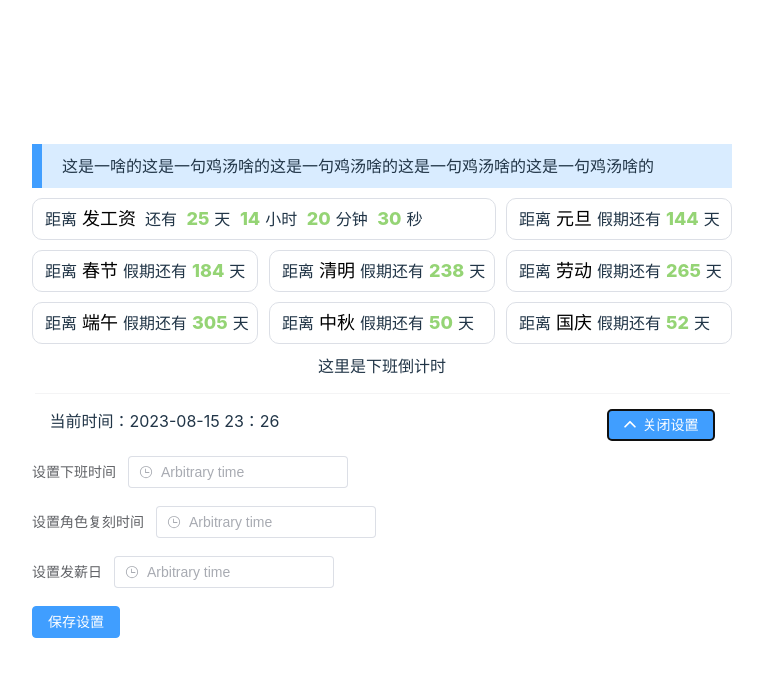
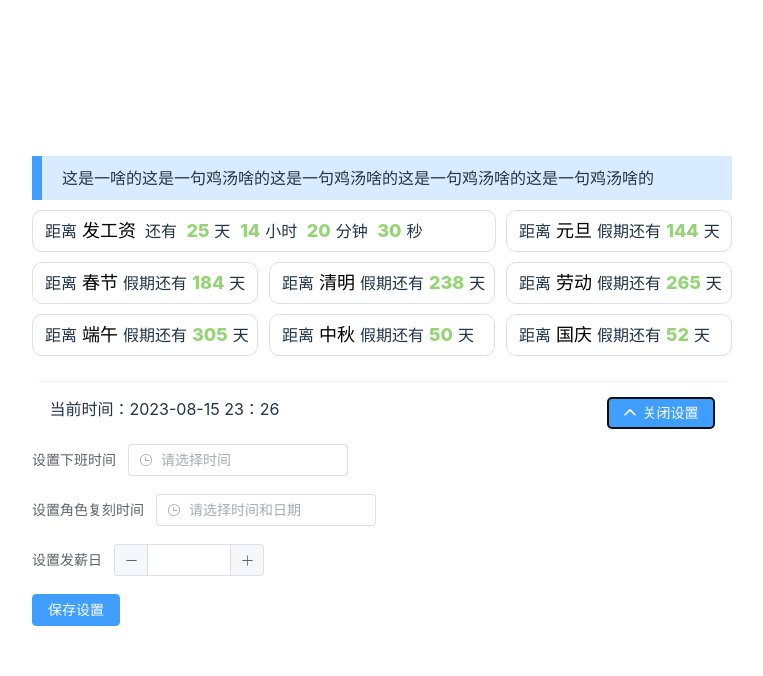
Before and after one commit to 18872297546/touch_fish_vue3, a Vue app: page / in a window 1280 px wide. Both pictures are taken after a click on the button "打开设置". Shown: the top 676 px of the page, without its empty margins (258-1021 px from the left). Built offline with nearby package versions, Linux system fonts and the light colour scheme.

Commit message:
✨ feat: 保存和读取设置到本地

```diff
--- a/components.d.ts
+++ b/components.d.ts
@@ -16,6 +16,7 @@ declare module 'vue' {
     ElFormItem: typeof import('element-plus/es')['ElFormItem']
     ElHeader: typeof import('element-plus/es')['ElHeader']
     ElInput: typeof import('element-plus/es')['ElInput']
+    ElInputNumber: typeof import('element-plus/es')['ElInputNumber']
     ElMain: typeof import('element-plus/es')['ElMain']
     ElTable: typeof import('element-plus/es')['ElTable']
     ElTableColumn: typeof import('element-plus/es')['ElTableColumn']
--- a/src/components/main.vue
+++ b/src/components/main.vue
@@ -3,9 +3,11 @@ import { ref,computed, onMounted } from 'vue'
 import FESTIVAL from 'constant/festival.ts'
 import Setting from '@/components/setting/setting.vue'
 import { ArrowUpBold ,ArrowDownBold } from '@element-plus/icons-vue'
+import {SETTING_ITEM_NAME} from 'constant/common'
 
 const currentTime = ref()
 const showSetting = ref(false)
+const configSetting = ref({})
 
 const countdownText = computed(()=>{
   return Object.values(FESTIVAL).map(value=>{
@@ -17,11 +19,40 @@ const countdownText = computed(()=>{
     }).filter(Boolean)
 
     const millisecondsForDate = vaildFestivalList[0] - currentTime.value
-    const [day, hour, minute, second] = formatTime(millisecondsForDate)
+    const [day] = formatTime(millisecondsForDate)
 
     return [value.name,day]
   })
 })
+
+const getTimeNumber = () => {
+  console.log('configSetting is ???',configSetting.value);
+  Object.entries(configSetting.value).map(([key,value])=>{
+    switch (key) {
+      case 'comeOffWorkTime':
+        console.log('value is /..',value);
+
+        break;
+      case 'characterUp':
+
+      break;
+      case 'payday':
+
+      break;
+      default:
+        break;
+    }
+    // if(typeof value=== 'number'){
+
+    // }else{
+    //   const date = Date.parse(value)
+    //   const millisecondsForDate = vaildFestivalList[0] - currentTime.value
+    // }
+    // return
+  })
+
+  // return [day, hour, minute, second]
+}
 
 const formatTime = (ms:any) => {
   const totalSecond = ms / 1000
@@ -40,6 +71,14 @@ const formatTime = (ms:any) => {
 }
 
 const initState = () => {
+  const settingString = localStorage.getItem(SETTING_ITEM_NAME)
+  if(settingString){
+    const settingMap = JSON.parse(settingString)
+    configSetting.value = settingMap
+    console.log('当前配置',configSetting.value);
+
+  }
+
   setInterval(()=>{
     currentTime.value = Date.now()
   },1000)
@@ -51,6 +90,7 @@ const switchSetting = () => {
 
 onMounted(()=>{
   initState()
+  getTimeNumber()
 })
 </script>
 
@@ -76,9 +116,9 @@ onMounted(()=>{
           </p>
         </div>
       </div>
-      <div>
-        这里是下班倒计时
-      </div>
+
+
+
       <div class="bottom">
         <div class="buttom-left">当前时间：2023-08-15 23：26</div>
         <div class="buttom-right">
@@ -93,9 +133,11 @@ onMounted(()=>{
         </div>
       </div>
 
-      <Setting v-if="showSetting"
+      <Setting
+        v-if="showSetting"
         @close-setting="showSetting = false"
-      ></Setting>
+        :configSetting="configSetting"
+      />
 
   </div>
 </template>
--- a/src/components/setting/setting.vue
+++ b/src/components/setting/setting.vue
@@ -1,38 +1,51 @@
 <script setup lang="ts">
-import {ref} from 'vue'
+import {onMounted, ref} from 'vue'
+import {SETTING_ITEM_NAME} from 'constant/common'
+
 const characterUpDefaultTime = new Date(2000, 1, 1, 12, 0, 0)
+const props = defineProps<{
+    configSetting:any
+}>()
+
 const emit = defineEmits(['close-setting'])
+
 const settingConfig = ref({
-    closingTime:'',
+    comeOffWorkTime:'',
     characterUp:'',
-    payday:''
+    payday:5
 })
 
 const onSubmit = () => {
-    console.log('settingConfig is ??',settingConfig.value);
+    const settingString = JSON.stringify(settingConfig.value)
+    localStorage.setItem(SETTING_ITEM_NAME,settingString)
     emit('close-setting')
 }
+
+onMounted(()=>{
+    settingConfig.value = props.configSetting
+})
 
 </script>
 
 <template>
     <el-form :model="settingConfig">
         <el-form-item label="设置下班时间">
-            <el-time-picker v-model="settingConfig.closingTime" placeholder="Arbitrary time" />
+            <el-time-picker v-model="settingConfig.comeOffWorkTime" placeholder="请选择时间" />
         </el-form-item>
         <el-form-item label="设置角色复刻时间">
             <el-date-picker
                 v-model="settingConfig.characterUp"
                 type="datetime"
-                placeholder="Arbitrary time"
+                placeholder="请选择时间和日期"
                 :default-time="characterUpDefaultTime" />
         </el-form-item>
         <el-form-item label="设置发薪日">
-            <el-time-picker v-model="settingConfig.payday" placeholder="Arbitrary time" />
+            <el-input-number v-model="settingConfig.payday" :min="1" :max="31"/>
         </el-form-item>
         <el-form-item>
             <el-button type="primary" @click="onSubmit">保存设置</el-button>
         </el-form-item>
+
     </el-form>
 
 </template>
--- /dev/null
+++ b/src/constant/common.ts
@@ -0,0 +1,5 @@
+const SETTING_ITEM_NAME = 'touch-fish-setting'
+
+export {
+    SETTING_ITEM_NAME
+}
```
